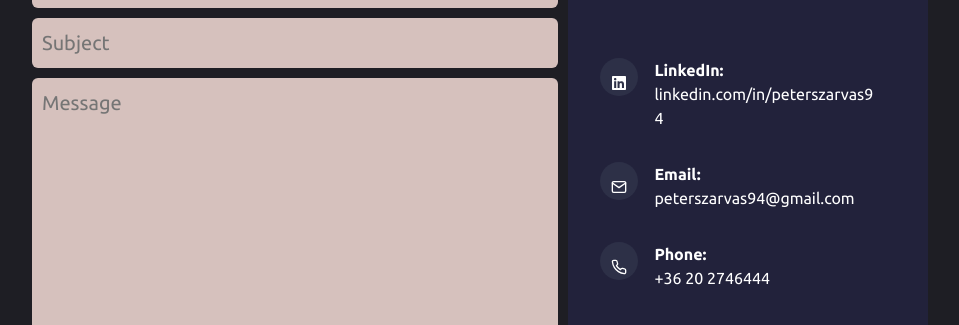
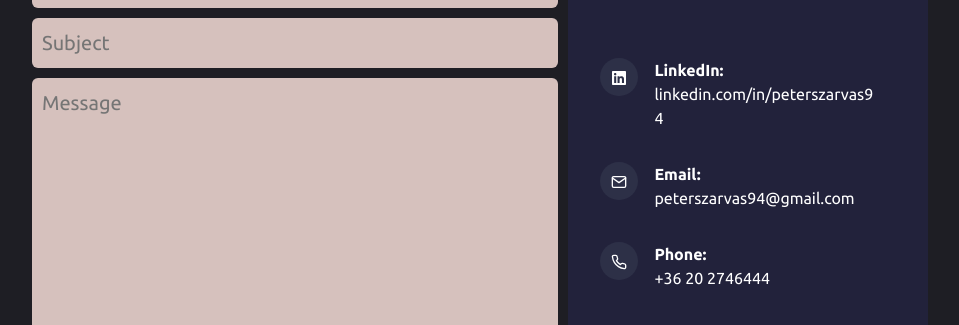
Before and after one commit to peterszarvas94/portfolio-old-1, a React (Create React App) app: page / in a window 1280 px wide. Shown: the part 2820-3145 px from the top of the page, without its empty margins (160-1119 px from the left). Built offline with nearby package versions, Linux system fonts and the light colour scheme.

Commit message:
fixing styling issue

```diff
--- a/src/styles/Contact.css
+++ b/src/styles/Contact.css
@@ -142,7 +142,7 @@
 
 .contact_details svg {
     position: relative;
-    top: .7em;
+    top: .4em;
     left: .7em;
 }
 
```
